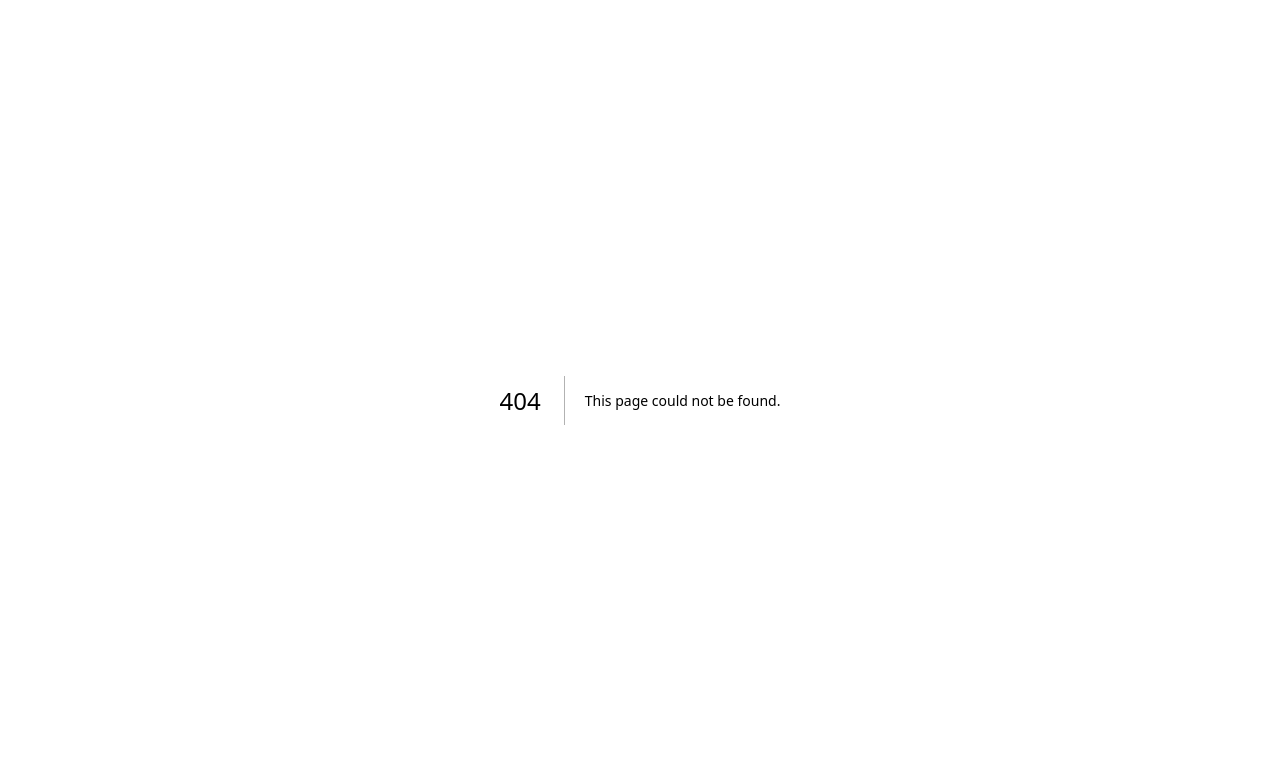
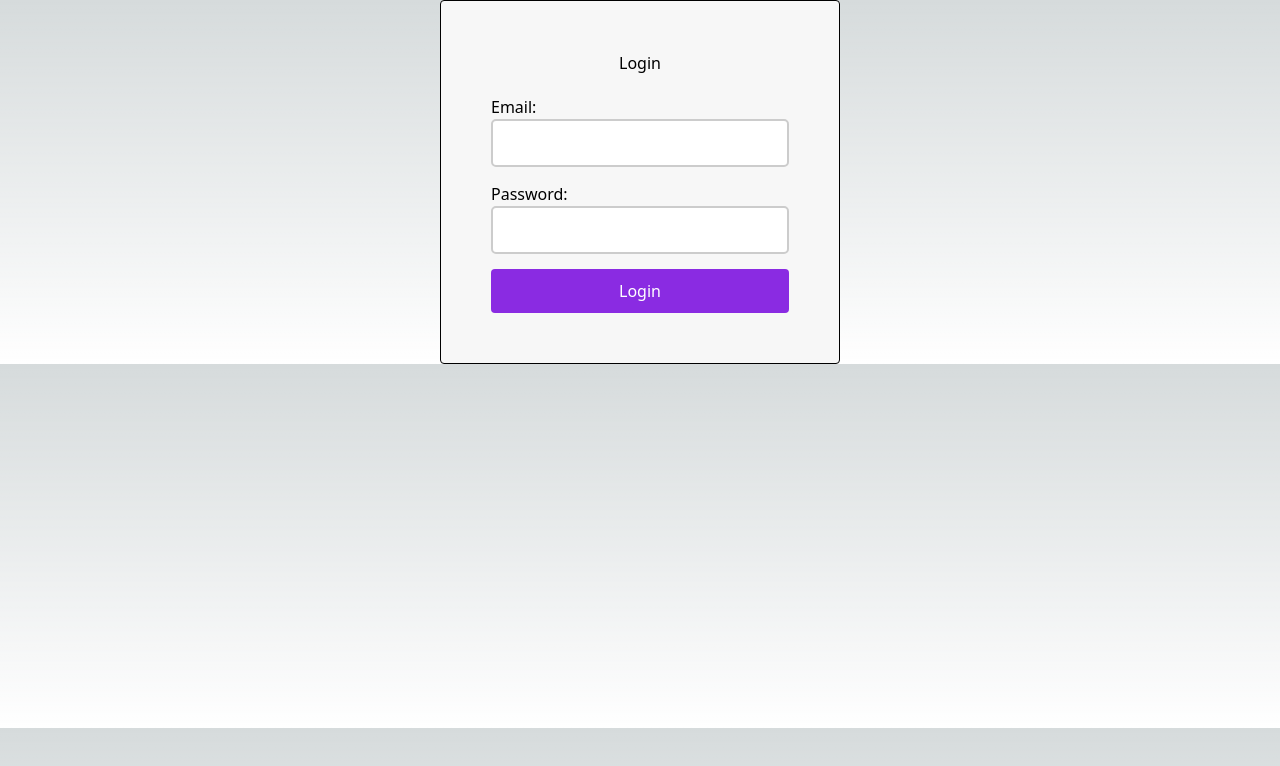
Before and after one commit to Minseok-2001/blog-nest-js, a Next.js app in the folder frontend/: page / in a window 1280 px wide. Before the commit this address had no page. Shown: the top 766 px of the page. Built offline with nearby package versions, Linux system fonts and the light colour scheme.

Commit message:
index.tsx를 생성합니다.

```diff
--- /dev/null
+++ b/frontend/src/pages/index.tsx
@@ -0,0 +1,18 @@
+// pages/index.tsx
+import { useContext, useEffect } from "react";
+import { useRouter } from "next/router";
+import { AuthContext } from "../contexts/auth";
+import Login from "./login";
+
+export default function Home() {
+  const { user } = useContext(AuthContext);
+  const router = useRouter();
+
+  useEffect(() => {
+    if (user) {
+      router.push("/posts");
+    }
+  }, [router, user]);
+
+  return <div>{user ? <div>Loading...</div> : <Login />}</div>;
+}
```
